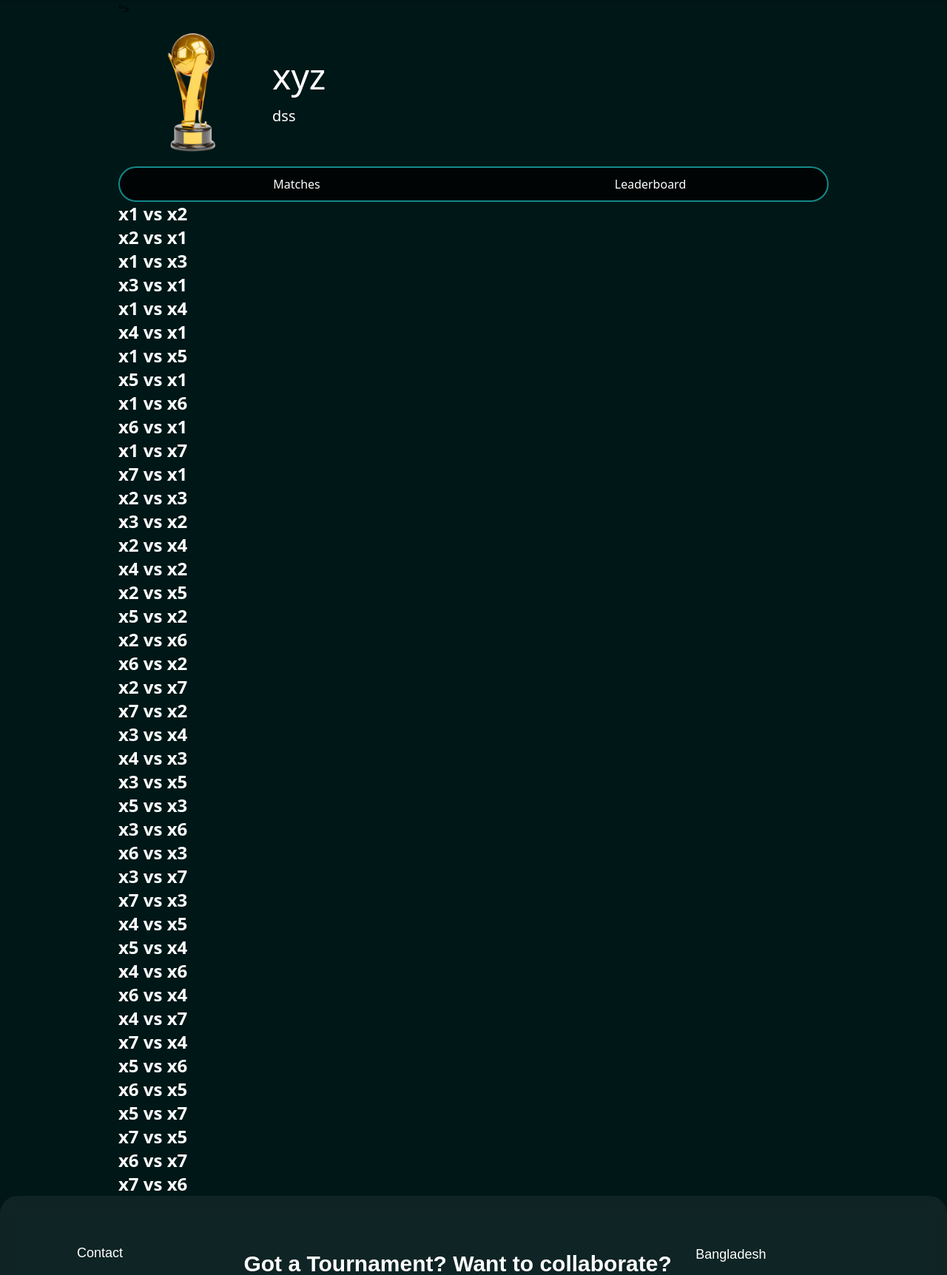
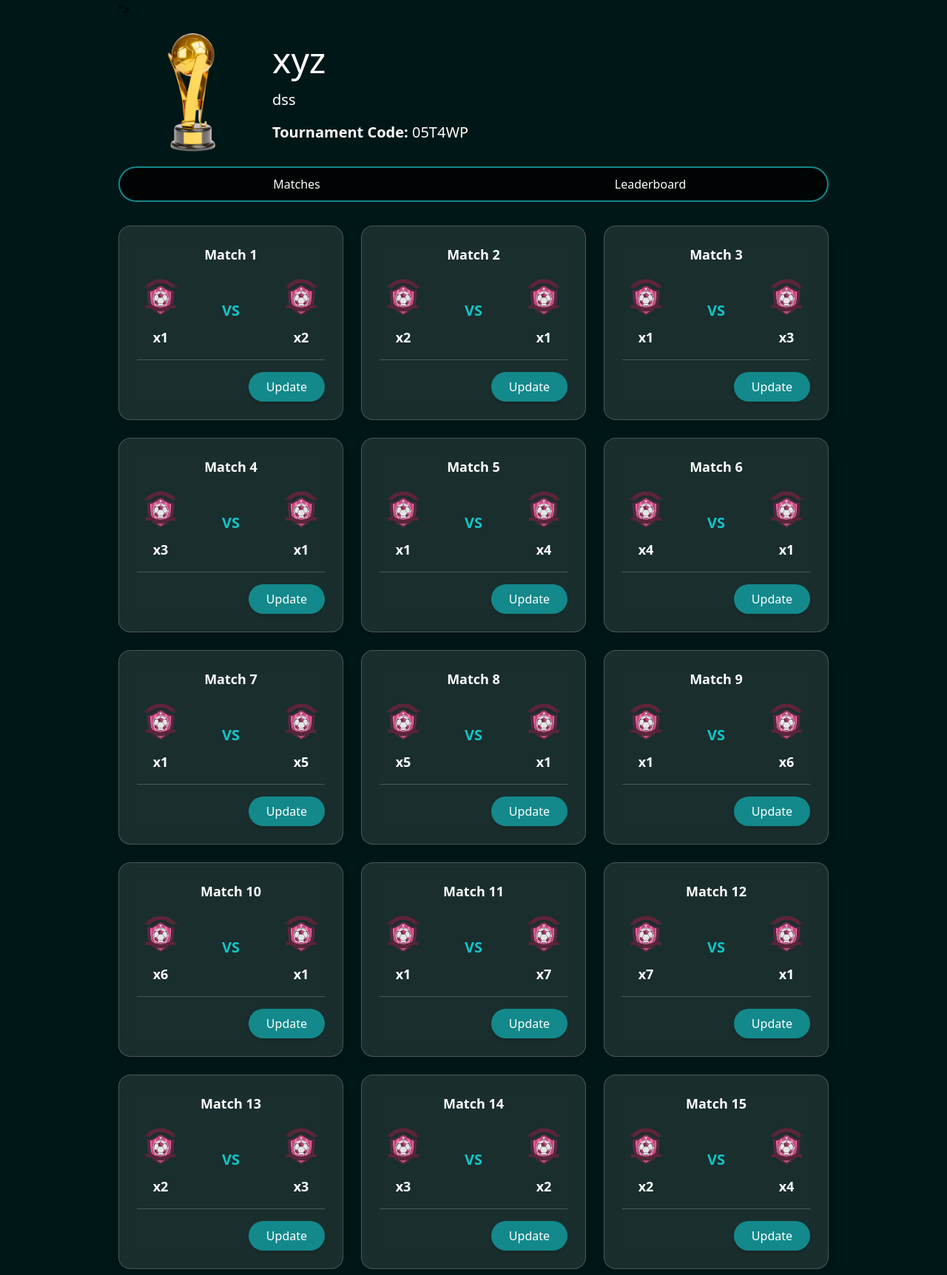
Before and after one commit to sukanta022/Tournua, a Django app: page /Tournua/tournament/8 in a window 1280 px wide. Shown: the part 309-2033 px from the top of the page at 74% size. Run offline with Django 5.2, Linux system fonts and the light colour scheme; data comes from the database, SQL or seed files in the repository; both versions use the stored data as it was after the commit; some libraries are stand-ins or nearby versions.

Commit message:
added match fixture design

```diff
--- a/mysite/template/view.html
+++ b/mysite/template/view.html
@@ -66,6 +66,7 @@
                     <div class="text-white space-y-4">
                         <p class="text-5xl">{{tournament.name}}</p>
                         <p class="text-xl">{{tournament.description}}</p>
+                        <p class="text-xl"><b>Tournament Code:</b> {{tournament.code}}</p>
                     </div>
                 </div>
 
@@ -75,12 +76,56 @@
                     <button class="w-1/2 py-2.5 font-medium transition-all duration-200 hover:bg-[#13898B]/30 focus:bg-[#13898B] focus:text-white">
                     Leaderboard </button>
                 </div>
-                <div>
-                    {% for match in matches %}
-                        <p class="text-2xl text-white font-semibold">
-                                {{ match.team1.name }} vs {{ match.team2.name }}
-                        </p>
-                    {% endfor %}
+                <div class="grid grid-cols-1 sm:grid-cols-2 lg:grid-cols-3 xl:grid-cols-3 gap-6 mt-8 mb-8">
+  {% for match in matches %}
+  <div class="bg-white/10 backdrop-blur-md rounded-2xl border border-white/20 p-6 hover:scale-[1.02] hover:bg-white/20 transition duration-300 shadow-lg hover:border-[#13898B]">
+
+    <!-- 🏏 Match Number -->
+    <p class="text-white text-center text-lg font-semibold mb-3">
+      Match {{ forloop.counter }}
+    </p>
+
+    <!-- Teams Section -->
+    <div class="flex items-center justify-between gap-4">
+
+      <!-- Team 1 -->
+      <div class="flex flex-col items-center space-y-2">
+        <img src="{% static 'trophies/Logo1.png' %}" alt="Team 1 Logo" class="w-16 h-16">
+        <p class="text-lg text-white font-semibold text-center">{{ match.team1.name }}</p>
+      </div>
+
+      <!-- VS Divider -->
+      <div class="flex flex-col items-center justify-center">
+        <span class="text-xl font-bold text-[#13C4C6]">VS</span>
+      </div>
+
+      <!-- Team 2 -->
+      <div class="flex flex-col items-center space-y-2">
+        <img src="{% static 'trophies/Logo1.png' %}" alt="Team 2 Logo" class="w-16 h-16">
+        <p class="text-lg text-white font-semibold text-center">{{ match.team2.name }}</p>
+      </div>
+    </div>
+
+
+    <!-- Divider -->
+    <hr class="my-4 border-white/20">
+
+    <!-- Action Button -->
+    <div class="flex justify-end">
+      <label
+        for="verify_modal"
+        class="btn bg-[#13898B] hover:bg-[#0f6c6d] text-white rounded-3xl px-6 py-2 border-none shadow-md transition duration-200">
+        Update
+      </label>
+    </div>
+
+  </div>
+  {% endfor %}
+</div>
+
+
+
+
 
                 </div>
 
@@ -142,6 +187,70 @@
     </footer>
 
 
+
+
+<input type="checkbox" id="verify_modal" class="modal-toggle" />
+<div class="modal backdrop-blur-sm" role="dialog">
+  <div class="modal-box max-w-2xl w-11/12 bg-white/10 text-white rounded-2xl border border-white/20 shadow-2xl relative p-8">
+
+    <!-- ✕ Close Button -->
+    <label for="verify_modal" class="absolute top-4 right-4 text-gray-300 hover:text-white cursor-pointer text-2xl">✕</label>
+
+    <!-- 🏏 Modal Header -->
+    <h2 class="text-2xl font-semibold mb-6 text-center tracking-wide">Enter Match Scores</h2>
+
+    <!-- 📝 Form Section -->
+    <form action="" method="post" class="space-y-5">
+      {% csrf_token %}
+
+      <div class="grid grid-cols-1 sm:grid-cols-2 gap-6">
+        <div>
+          <label for="team1_score" class="block mb-2 text-sm font-medium">Team 1 Score</label>
+          <input
+            type="text"
+            id="team1_score"
+            name="team1_score"
+            placeholder="Enter Team 1 Score"
+            class="input input-bordered w-full bg-white/20 text-white placeholder-gray-300 focus:outline-none focus:border-[#13898B] border-white/30 rounded-lg"
+          />
+        </div>
+
+        <div>
+          <label for="team2_score" class="block mb-2 text-sm font-medium">Team 2 Score</label>
+          <input
+            type="text"
+            id="team2_score"
+            name="team2_score"
+            placeholder="Enter Team 2 Score"
+            class="input input-bordered w-full bg-white/20 text-white placeholder-gray-300 focus:outline-none focus:border-[#13898B] border-white/30 rounded-lg"
+          />
+        </div>
+      </div>
+
+      <!-- Divider -->
+      <hr class="my-4 border-white/20">
+
+      <!-- Buttons -->
+      <div class="flex justify-end gap-3 mt-6">
+        <label
+          for="verify_modal"
+          class="btn bg-gray-600/40 hover:bg-gray-500 text-white rounded-3xl px-6 border-none transition">
+          Cancel
+        </label>
+        <button
+          type="submit"
+          class="btn bg-[#13898B] hover:bg-[#0f6c6d] text-white rounded-3xl px-8 border-none transition">
+          Submit
+        </button>
+      </div>
+    </form>
+  </div>
+
+  <!-- 🪟 Background Overlay -->
+  <label class="modal-backdrop" for="verify_modal">Close</label>
+</div>
+
+
 </body>
 
 
```
Also changed, not shown: mysite/db.sqlite3, mysite/static/trophies/Logo1.png (added).
